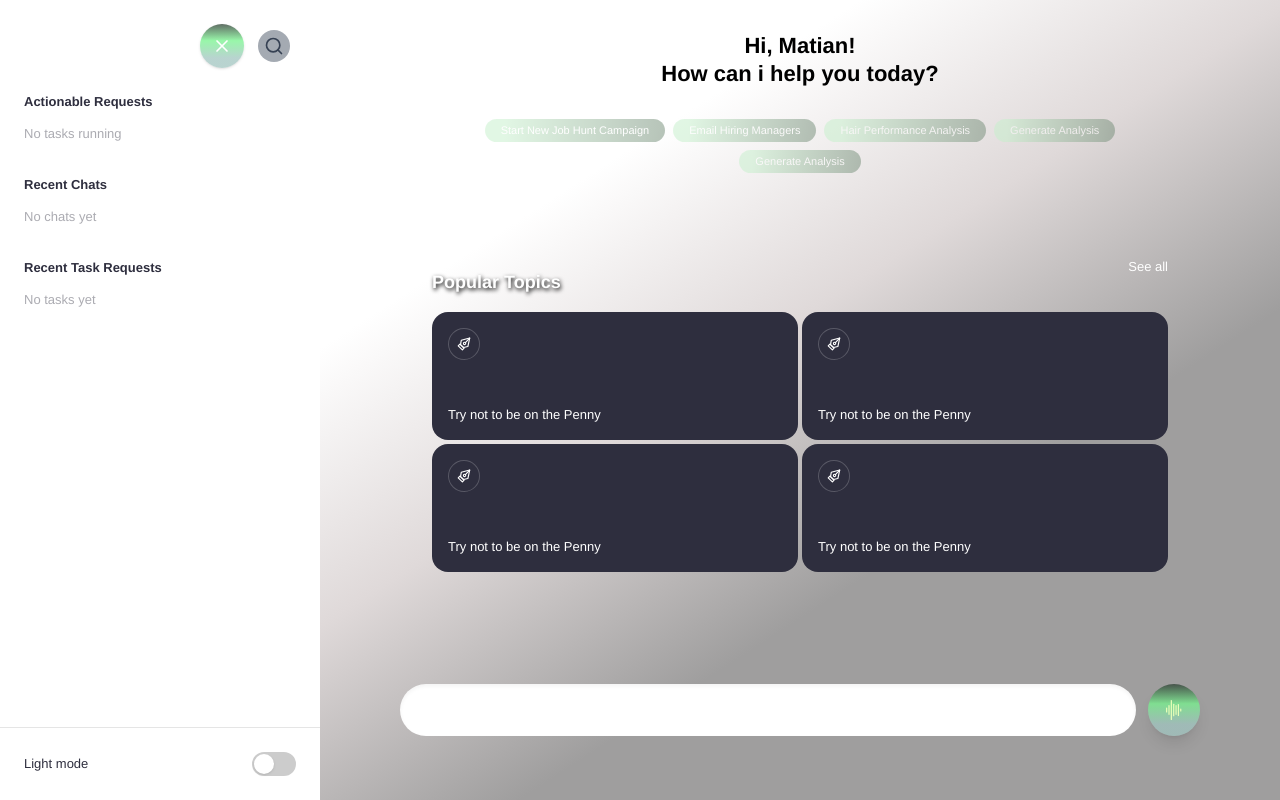
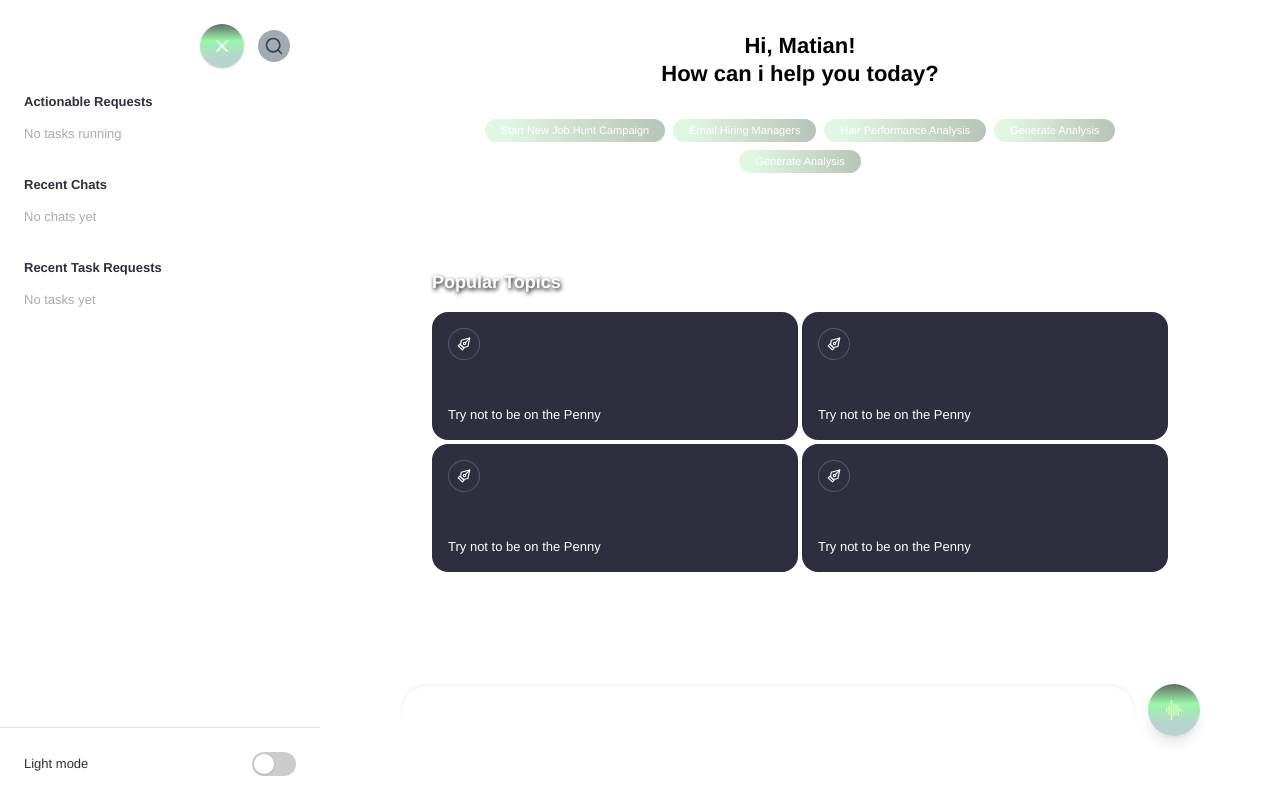
Before and after one commit to Nisha-developers/Zymm-design-, a React (Vite) app: page / in a window 1280 px wide. Built offline with nearby package versions, Linux system fonts and the light colour scheme.

Commit message:
Update index.css

```diff
--- a/src/index.css
+++ b/src/index.css
@@ -3,7 +3,7 @@
 
 @theme {
   /* Exact background gradient from your spec */
-  --background-image-page-gradient: linear-gradient(147.2deg, #FFFFFF 24.53%, #DFD9D9 44.18%, #9F9E9E 65.44%);
+  --background-image-page-gradient: #EEEEEE;
 
   /* Green button & circle gradient */
   --background-image-green-grad: linear-gradient(91.37deg, #C5F0CB 10.85%, #A1C4A6 49%, #718A75 100%);
```
